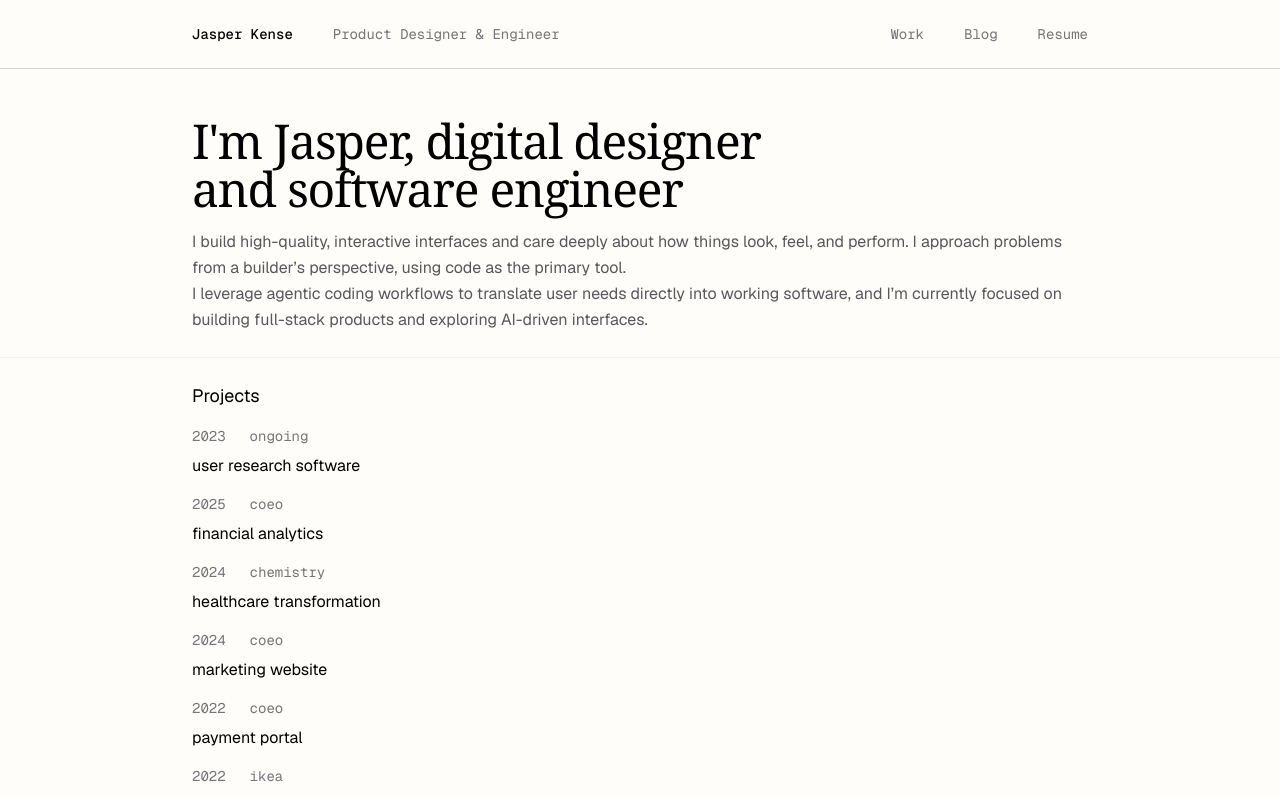
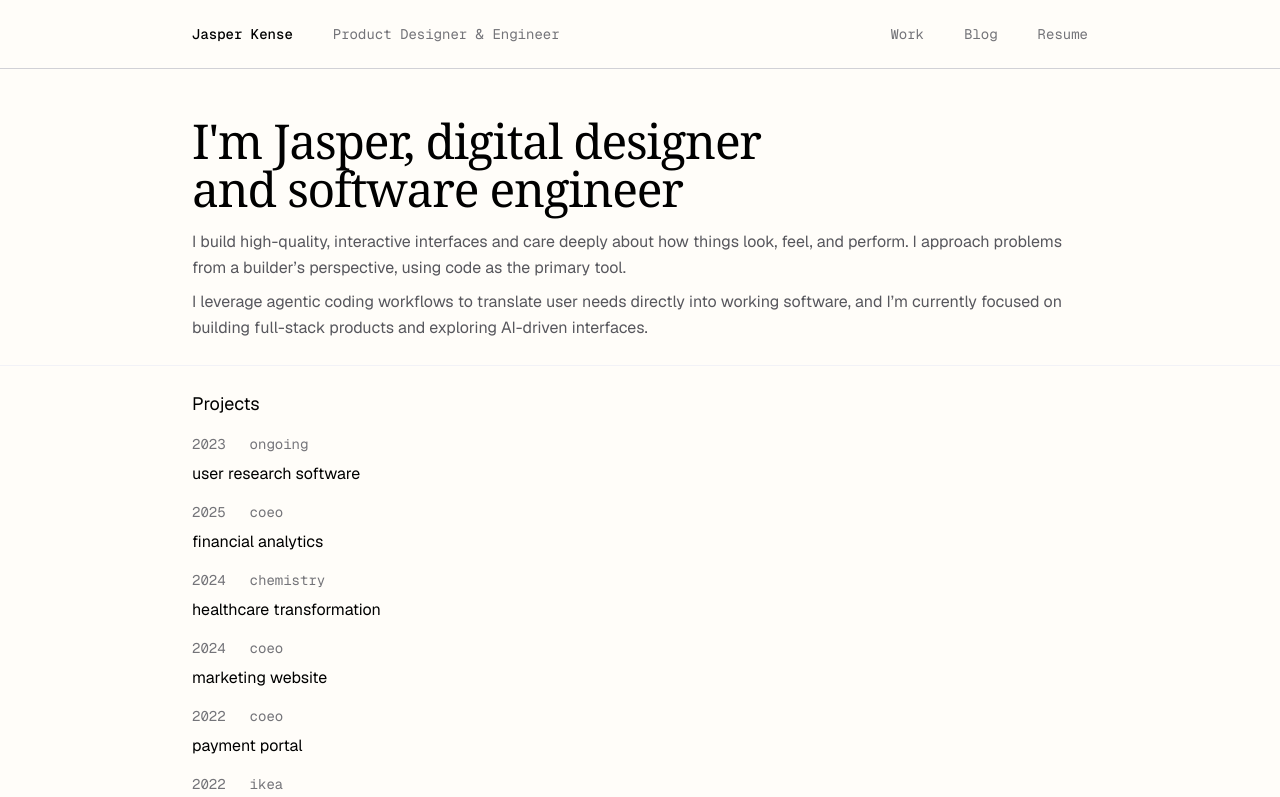
Before and after one commit to Jkense/portfolio-2025, a Next.js app: page / in a window 1280 px wide. Shown: the top 797 px of the page. Built offline with nearby package versions, Linux system fonts and the light colour scheme.

Commit message:
Update page.tsx

```diff
--- a/app/page.tsx
+++ b/app/page.tsx
@@ -23,7 +23,7 @@ export default function Page() {
           things look, feel, and perform. I approach problems from a builder’s
           perspective, using code as the primary tool.
         </p>
-        <p className="text-ds-gray text-base leading-relaxed">
+        <p className="pt-2 text-ds-gray text-base leading-relaxed">
           I leverage agentic coding workflows to translate user needs directly
           into working software, and I’m currently focused on building
           full-stack products and exploring AI-driven interfaces.{" "}
```
